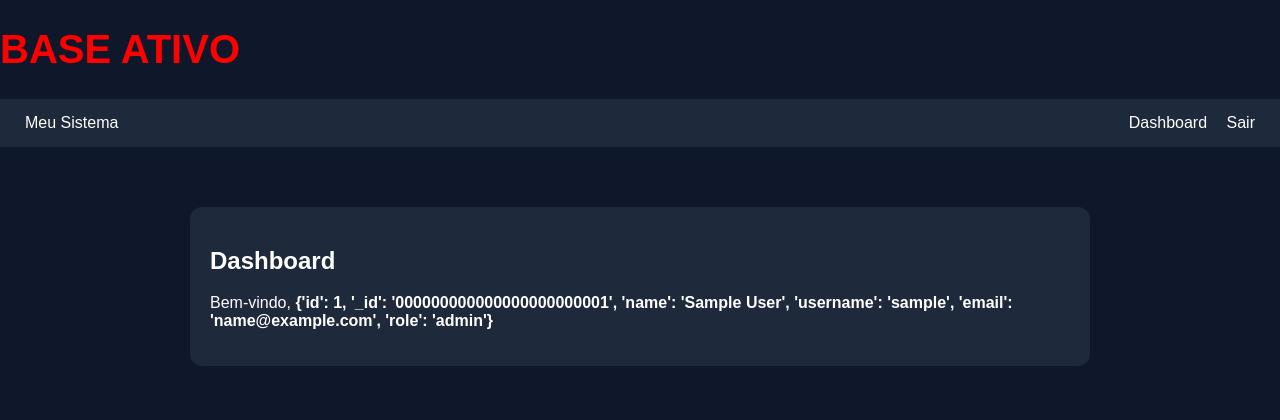
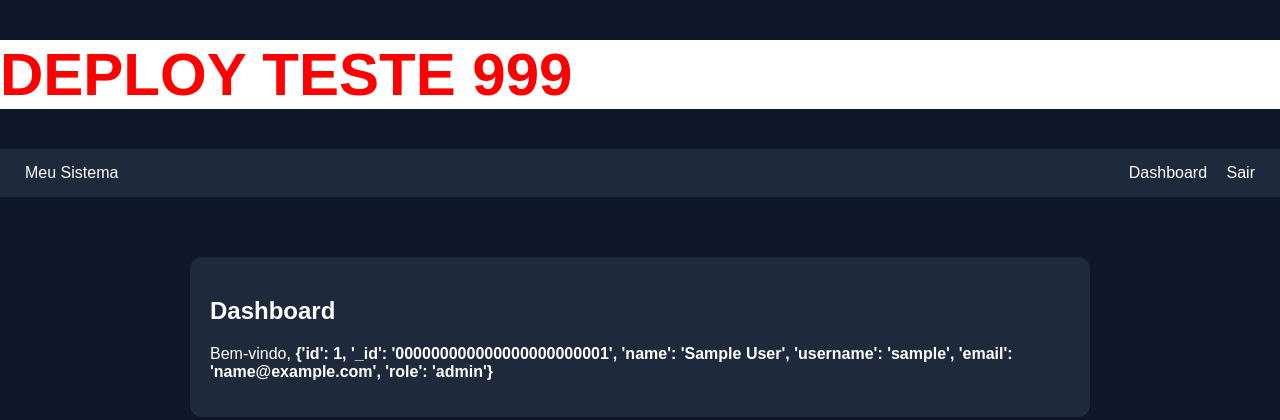
Before and after one commit to Kaioo16/Web_app, a Flask app: page /dashboard in a window 1280 px wide. Shown: the top 420 px of the page. Run offline with Flask 3, Linux system fonts and the light colour scheme; the visitor is signed in with stand-in values (Sample User, id 1).

Commit message:
Atualizar o base.html

```diff
--- a/templates/base.html
+++ b/templates/base.html
@@ -6,8 +6,8 @@
     <link rel="stylesheet" href="{{ url_for('static', filename='style.css') }}">
 </head>
 
-<body><h1 style="color:red; font-size:40px;">
-BASE ATIVO
+<body><h1 style="color:red; font-size:60px; background:white;">
+DEPLOY TESTE 999
 </h1>
 
 <div class="navbar">
```
